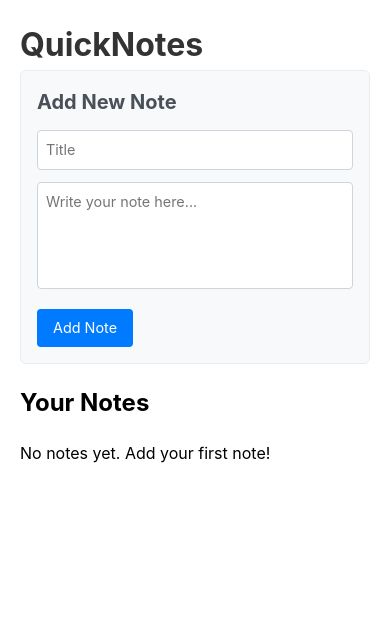
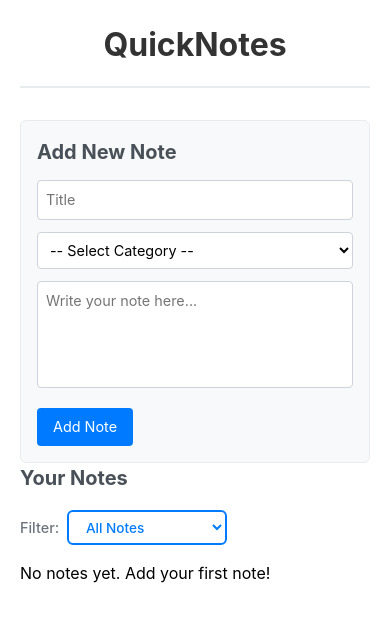
Before and after one commit to LiorKirshner/quicknotes, a React (Vite) app: page / in a window 390 px wide. Shown: the top 622 px of the page. Built offline with nearby package versions, Linux system fonts and the light colour scheme.

Commit message:
Add a category for each note (Personal, Work, etc.)

```diff
--- a/src/App.css
+++ b/src/App.css
@@ -7,15 +7,67 @@
 }
 
 /* Header */
-.app header {
+.app-header {
   text-align: center;
   margin-bottom: 2rem;
+  padding-bottom: 1rem;
+  border-bottom: 2px solid #e9ecef;
 }
 
-.app h1 {
+.app-header h1 {
   color: #333;
   margin: 0;
   font-size: 2rem;
+}
+
+/* Notes Header */
+.notes-header {
+  display: flex;
+  justify-content: space-between;
+  align-items: center;
+  margin-bottom: 1rem;
+}
+
+.notes-header h2 {
+  margin: 0;
+  color: #495057;
+  font-size: 1.5rem;
+}
+
+.category-filter {
+  display: flex;
+  align-items: center;
+  gap: 0.5rem;
+}
+
+.filter-label {
+  color: #6c757d;
+  font-weight: 500;
+  font-size: 0.9rem;
+}
+
+.category-filter-select {
+  padding: 0.4rem 0.8rem;
+  border: 2px solid #007bff;
+  border-radius: 6px;
+  font-family: inherit;
+  font-size: 0.85rem;
+  font-weight: 500;
+  background: white;
+  color: #007bff;
+  cursor: pointer;
+  transition: all 0.2s ease;
+  min-width: 120px;
+}
+
+.category-filter-select:hover {
+  background: #007bff;
+  color: white;
+}
+
+.category-filter-select:focus {
+  outline: none;
+  box-shadow: 0 0 0 3px rgba(0, 123, 255, 0.25);
 }
 
 /* Main Content */
@@ -66,6 +118,23 @@
 }
 
 .note-form textarea:focus {
+  outline: none;
+  border-color: #007bff;
+  box-shadow: 0 0 0 2px rgba(0, 123, 255, 0.25);
+}
+
+/* Category Select Styles */
+.category-select {
+  padding: 0.5rem;
+  border: 1px solid #ced4da;
+  border-radius: 4px;
+  font-family: inherit;
+  font-size: 0.9rem;
+  background: white;
+  cursor: pointer;
+}
+
+.category-select:focus {
   outline: none;
   border-color: #007bff;
   box-shadow: 0 0 0 2px rgba(0, 123, 255, 0.25);
@@ -185,6 +254,18 @@
   word-wrap: break-word;
 }
 
+.note-category {
+  display: inline-block;
+  background: #e3f2fd;
+  color: #1976d2;
+  padding: 0.1rem 0.3rem;
+  border-radius: 3px;
+  font-size: 0.6rem;
+  font-weight: 500;
+  margin-bottom: 0.2rem;
+  text-transform: capitalize;
+}
+
 .note-footer small {
   color: #6c757d;
   font-size: 0.65rem;
@@ -230,6 +311,20 @@
 
   .notes-grid {
     grid-template-columns: 1fr;
+  }
+
+  .notes-header {
+    flex-direction: column;
+    gap: 1rem;
+    align-items: flex-start;
+  }
+
+  .notes-header h2 {
+    font-size: 1.25rem;
+  }
+
+  .category-filter-select {
+    min-width: 160px;
   }
 }
 
--- a/src/App.jsx
+++ b/src/App.jsx
@@ -13,6 +13,23 @@ function App() {
 
   // Modal state
   const [selectedNote, setSelectedNote] = useState(null);
+
+  // Category filter state
+  const [selectedCategory, setSelectedCategory] = useState("");
+
+  // Available categories
+  const categories = [
+    { value: "", label: "All Notes" },
+    { value: "work", label: "Work" },
+    { value: "personal", label: "Personal" },
+    { value: "ideas", label: "Ideas" },
+    { value: "todo", label: "To Do" },
+  ];
+
+  // Filter notes by selected category
+  const filteredNotes = selectedCategory
+    ? notes.filter((note) => note.category === selectedCategory)
+    : notes;
 
   // Note operations
   const addNote = (newNote) => {
@@ -44,11 +61,16 @@ function App() {
   return (
     <MantineProvider>
       <div className="app">
-        <h1>{APP_CONFIG.APP_NAME}</h1>
+        <header className="app-header">
+          <h1>{APP_CONFIG.APP_NAME}</h1>
+        </header>
         <div className="columns">
           <NoteCreationForm onAdd={addNote} />
           <NotesGrid
-            notes={notes}
+            notes={filteredNotes}
+            selectedCategory={selectedCategory}
+            onCategoryChange={setSelectedCategory}
+            categories={categories}
             onDelete={deleteNote}
             onNoteClick={toggleModal}
           />
--- a/src/components/NoteCreationForm.jsx
+++ b/src/components/NoteCreationForm.jsx
@@ -7,12 +7,20 @@ export default function NoteCreationForm({
   initialNote = null,
   onCancel = null,
 }) {
+  const categories = [
+    { value: "", label: "-- Select Category --" },
+    { value: "work", label: "Work" },
+    { value: "personal", label: "Personal" },
+    { value: "ideas", label: "Ideas" },
+    { value: "todo", label: "To Do" },
+  ];
   // Auto-detect edit mode if initialNote is provided
   const isEditMode = !!initialNote;
 
   const [formData, setFormData] = useState({
     title: initialNote?.title || "",
     text: initialNote?.text || "",
+    category: initialNote?.category || "",
   });
 
   // Update form data when initialNote changes
@@ -21,6 +29,7 @@ export default function NoteCreationForm({
       setFormData({
         title: initialNote.title || "",
         text: initialNote.text || "",
+        category: initialNote?.category || "",
       });
     }
   }, [initialNote]);
@@ -42,6 +51,7 @@ export default function NoteCreationForm({
     e.preventDefault();
     const title = formData.title.trim();
     const text = formData.text.trim();
+    const category = formData.category; // Fixed the category assignment
 
     if (!text) return;
 
@@ -51,6 +61,7 @@ export default function NoteCreationForm({
         ...initialNote,
         title: title || "",
         text,
+        category: category,
       };
       onUpdate(updatedNote);
     } else if (onAdd) {
@@ -59,9 +70,10 @@ export default function NoteCreationForm({
         title: title || "",
         text,
         createdAt: Date.now(),
+        category: category,
       };
       onAdd(newNote);
-      setFormData({ title: "", text: "" });
+      setFormData({ title: "", text: "", category: "" });
 
       // Reset textarea heights after submit
       const textareas = e.target.querySelectorAll("textarea");
@@ -82,6 +94,18 @@ export default function NoteCreationForm({
           value={formData.title}
           onChange={handleInputChange}
         />
+        <select
+          name="category"
+          value={formData.category}
+          onChange={handleInputChange}
+          className="category-select"
+        >
+          {categories.map((cat) => (
+            <option key={cat.value} value={cat.value}>
+              {cat.label}
+            </option>
+          ))}
+        </select>
         <textarea
           name="text"
           placeholder={UI_TEXT.NOTE_PLACEHOLDER}
--- a/src/components/NoteTile.jsx
+++ b/src/components/NoteTile.jsx
@@ -27,6 +27,9 @@ const NoteTile = ({ note, onDelete, onNoteClick }) => {
         X
       </button>
       {note.title && <h3 className="note-title">{note.title}</h3>}
+      {note.category && (
+        <small className="note-category">{note.category}</small>
+      )}
       <p className="note-body">{note.text}</p>
       <div className="note-footer">
         <small>
--- a/src/components/NotesGrid.jsx
+++ b/src/components/NotesGrid.jsx
@@ -1,11 +1,34 @@
 import NoteTile from "./NoteTile";
 import { UI_TEXT } from "../constants";
 
-export default function NotesGrid({ notes, onDelete, onNoteClick }) {
+export default function NotesGrid({
+  notes,
+  selectedCategory,
+  onCategoryChange,
+  categories,
+  onDelete,
+  onNoteClick,
+}) {
   if (notes.length === 0) {
     return (
       <div>
-        <h2>{UI_TEXT.YOUR_NOTES}</h2>
+        <div className="notes-header">
+          <h2>{UI_TEXT.YOUR_NOTES}</h2>
+          <div className="category-filter">
+            <span className="filter-label">Filter:</span>
+            <select
+              value={selectedCategory}
+              onChange={(e) => onCategoryChange(e.target.value)}
+              className="category-filter-select"
+            >
+              {categories.map((cat) => (
+                <option key={cat.value} value={cat.value}>
+                  {cat.label}
+                </option>
+              ))}
+            </select>
+          </div>
+        </div>
         <p>{UI_TEXT.NO_NOTES_MESSAGE}</p>
       </div>
     );
@@ -13,7 +36,23 @@ export default function NotesGrid({ notes, onDelete, onNoteClick }) {
 
   return (
     <div className="notes-container">
-      <h2>{UI_TEXT.YOUR_NOTES}</h2>
+      <div className="notes-header">
+        <h2>{UI_TEXT.YOUR_NOTES}</h2>
+        <div className="category-filter">
+          <span className="filter-label">Filter:</span>
+          <select
+            value={selectedCategory}
+            onChange={(e) => onCategoryChange(e.target.value)}
+            className="category-filter-select"
+          >
+            {categories.map((cat) => (
+              <option key={cat.value} value={cat.value}>
+                {cat.label}
+              </option>
+            ))}
+          </select>
+        </div>
+      </div>
       <div className="notes-grid">
         {notes.map((note) => (
           <NoteTile
```
